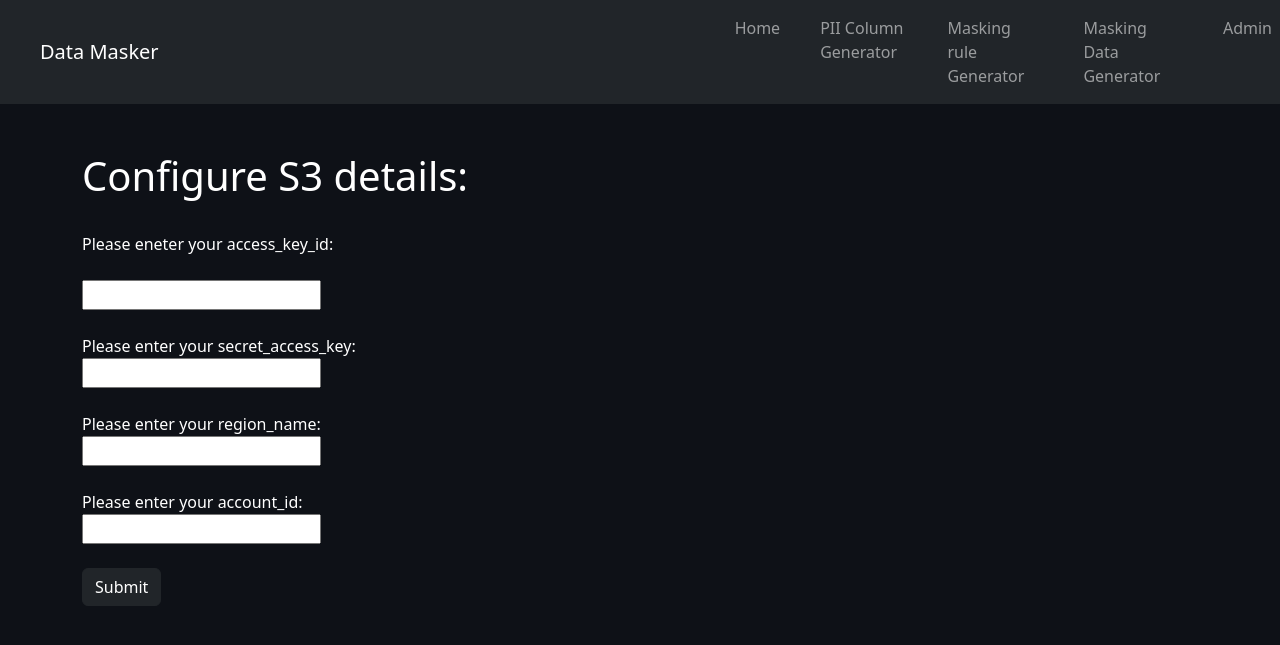
After one commit to simplysumanth/DataMaskerFlask, a Flask app: page /maskingRulesGen/SelectFromS3 in a window 1280 px wide. The commit adds this page. Shown: the top 645 px of the page. Run offline with Flask 2, Linux system fonts and the light colour scheme; some libraries are stand-ins or nearby versions.

Commit message:
changes again

```diff
--- a/main.py
+++ b/main.py
@@ -1,45 +1,71 @@
 from os import read
+from botocore.retries import bucket
 from flask import Flask, render_template,request, redirect, flash
 from flask.helpers import url_for
 from flask_bootstrap import Bootstrap5
-from modules.masking_rules_config_module.column_selector import read_data_file
+from modules.masking_rules_config_module.column_selector import read_data_file, store_config_json
+from modules.helper import contents_in_s3, get_buckets, get_df
 
 app = Flask(__name__)
 bootstrap = Bootstrap5(app)
 
-@app.route('/')
-@app.route('/home')
+@app.route('/', methods=['POST', 'GET'])
+@app.route('/home',methods=['POST', 'GET'])
 def home():
    return render_template('home.html')
+
 
 @app.route('/maskingDataGen')
 def data_gen():
    return render_template("masking_data_generator/data_gen.html")
 
+
 @app.route('/maskingRulesGen/SelectType')
 def rules_gen_select_type():
    return render_template("masking_rules_config_generator/select_type.html")
 
-@app.route('/maskingRulesGe3e', methods =["GET", "POST"])
+@app.route('/maskingRulesGen/SelectFile', methods =["GET", "POST"])
 def rules_gen_select_file():
    if request.method == "POST":
       csvFileData = request.form['csvFileDetails']
-      print(csvFileData)
       path = f"data/{csvFileData}"
-      print(path)
       return redirect(url_for('rules_gen_configGenerator', path = path))
    else:
       return render_template("masking_rules_config_generator/select_file.html")
 
+@app.route('/maskingRulesGen/SelectFromS3', methods =["GET", "POST"])
+def rules_gen_select_from_s3():
+   if request.method == "POST":
+      access_key_id = request.form['access_key_id']
+      secret_access_key = request.form['secret_access_key']
+      region_name = request.form['region_name']
+      account_id = request.form['account_id']
+
+      buckets=get_buckets(access_key_id, secret_access_key, region_name, account_id, "", "", "")
+      print(buckets)
+      # bucket = ""
+      # files=contents_in_s3(access_key_id, secret_access_key, region_name, account_id, "", bucket, "")
+      # file = ""
+      # df = get_df(access_key_id, secret_access_key, region_name, account_id, "", bucket, file)
+      # file = file[0:-4]
+
+
+   else:
+     return render_template("masking_rules_config_generator/select_s3_config.html")
+
+
 @app.route('/maskingRulesGen/configGenerator', methods =["GET", "POST"])
 def rules_gen_configGenerator():
+   path = request.args.get('path')
+   columns, cols_list = read_data_file(path)
+   n_columns = len(cols_list)
+
    if request.method == "POST":
-      columns = 9
       full_masking_req = []
-      for i in range(columns):
+      for i in range(n_columns):
          column_mask_req = {}
          try:
-            column_mask_req["checked"] = request.form[f'check_{i}']
+            column_mask_req["col"] = request.form[f'check_{i}']
             column_mask_req["masking_rule"] = request.form[f'masking_rules_{i}']
             try:
                column_mask_req["attribute"] = request.form[f'attribute_{i}']
@@ -54,12 +80,19 @@ def rules_gen_configGenerator():
          if column_mask_req != {}:
             full_masking_req.append(column_mask_req)
 
-      print(full_masking_req)
-      return redirect(url_for('rules_gen_configGenerator'))
+      selected_cols = []
+      for i in full_masking_req:
+         selected_cols.append(i['col'])
+
+      for i in cols_list:
+         if i not in selected_cols:
+            full_masking_req.append({'col': i})
+
+      #print(full_masking_req, path.split('/')[-1])
+      file_name = (path.split('/')[-1]).split('.')[0]
+      store_config_json(full_masking_req, file_name )
+      return redirect(url_for('home'))
    else:
-      path = request.args.get('path')
-      print(path)
-      columns = read_data_file(path)
       return render_template("masking_rules_config_generator/config_generator.html", cols = columns, enumerate = enumerate)
 
 
--- a/modules/helper.py
+++ b/modules/helper.py
@@ -66,3 +66,28 @@ def find_files(filename, search_path):
          path=path.replace('\\', '/')
          return path
    return ""
+
+
+
+def get_buckets(access_key_id,secret_access_key,region_name,accountId,s3,bucket,file):
+    client=boto3.client('s3',aws_access_key_id=access_key_id,aws_secret_access_key=secret_access_key,region_name=region_name)
+    response = client.list_buckets()
+    buckets=[]
+    for bucket in response['Buckets']:
+        buckets.append(bucket['Name'])
+    return buckets
+
+def contents_in_s3(access_key_id, secret_access_key, region_name, accountId, s3,bucket,file):
+    session = Session(aws_access_key_id=access_key_id,aws_secret_access_key=secret_access_key)
+    s3 = session.resource('s3')
+    your_bucket = s3.Bucket(bucket)
+    contents=[]
+    for s3_file in your_bucket.objects.all():
+        contents.append(s3_file.key)
+    return contents
+
+def get_df(access_key_id,secret_access_key,region_name,accountId,s3,bucket,file):
+    client=boto3.client('s3',aws_access_key_id=access_key_id,aws_secret_access_key=secret_access_key,region_name=region_name)
+    response = client.get_object(Bucket=bucket, Key=file)
+    df = pd.read_csv(response.get("Body"))
+    return df
--- a/templates/masking_rules_config_generator/config_generator.html
+++ b/templates/masking_rules_config_generator/config_generator.html
@@ -57,7 +57,7 @@
     <br />
     <center>
         <input class="btn btn-success" type="submit" href="#" style="margin-right: 2em" name = "generate_button", value = "generate">
-        <input class="btn btn-danger" type="submit" href="#" style="margin-left: 2em" name="cancel_button" value="cancel">
+        <input class="btn btn-danger" type="submit" href="home.html" style="margin-left: 2em" name="cancel_button" value="cancel">
     </center>
     </form>
 
--- /dev/null
+++ b/templates/masking_rules_config_generator/select_s3_config.html
@@ -0,0 +1,16 @@
+{% include 'base.html' %}
+<div class="container" style="color: white">
+    <br /><br />
+    <form method="POST" action="#" >
+        <h1>Configure S3 details:</h1><br>
+        <label for="access_key_id_label">Please eneter your access_key_id: </label><br><br>
+        <input type="text" id="access_key_id" name="access_key_id"><br><br>
+        <label for="secret_access_key_label">Please enter your secret_access_key: </label><br>
+        <input type="text" id="secret_access_key" name="secret_access_key"><br><br>
+        <label for="region_name_label">Please enter your region_name: </label><br>
+        <input type="text" id="region_name" name="region_name"><br><br>
+        <label for="account_id_label">Please enter your account_id: </label><br>
+        <input type="text" id="account_id" name="account_id"><br><br>
+        <input type="submit" class="btn btn-dark"></button>
+    </form>
+</div>
--- a/templates/masking_rules_config_generator/select_type.html
+++ b/templates/masking_rules_config_generator/select_type.html
@@ -64,7 +64,7 @@
                            <li>Warning: If you want to discard the changes, select the confirm cancel checkbox and press Cancel</li>
                     </ol>
                     <br>
-                    <center> <a href = "#" class="btn btn-dark" role = "button">Config Generator from S3</a> </center>                </div>
+                    <center> <a href = "{{url_for('rules_gen_select_from_s3')}}" class="btn btn-dark" role = "button">Config Generator from S3</a> </center>                </div>
             </div>
         </div>
     </div>
```
Also changed, not shown: modules/masking_rules_config_module/column_selector.py (+9 -2 lines).
